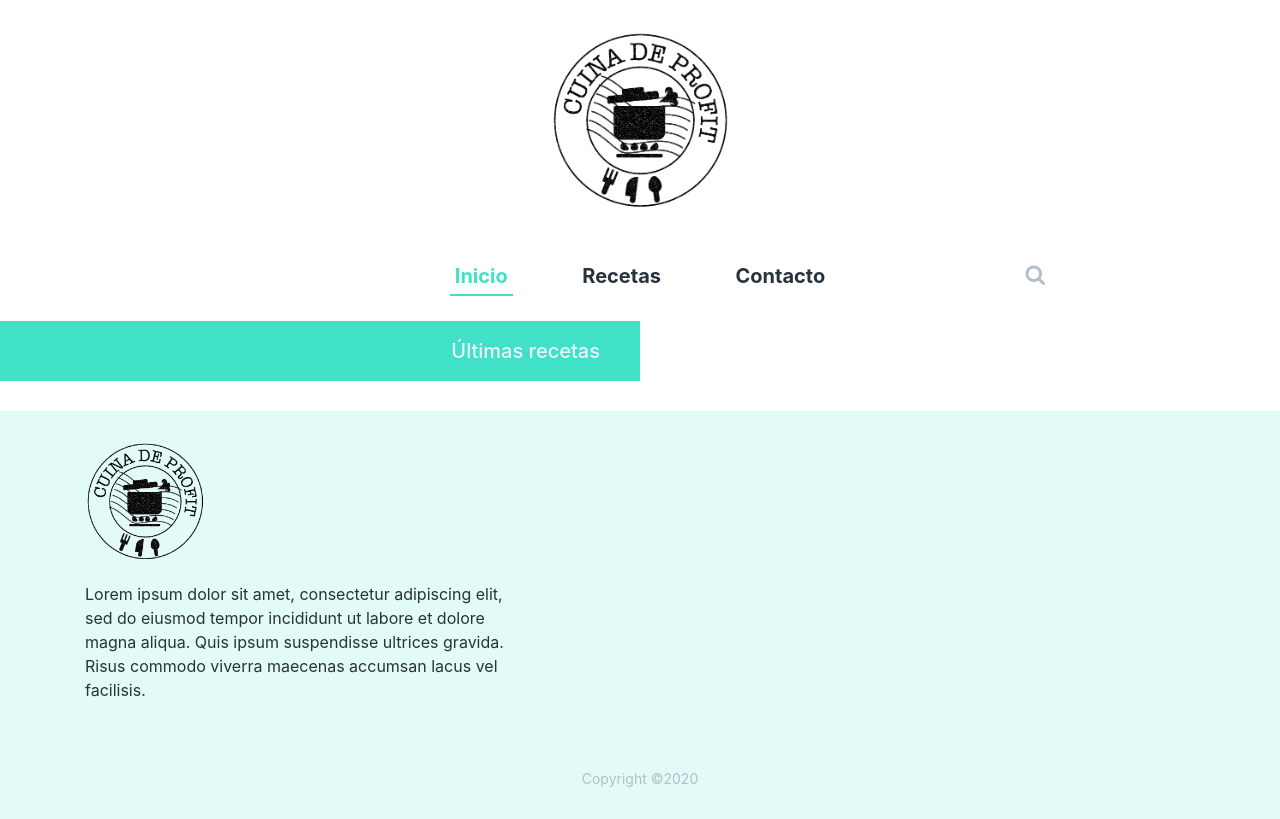
After one commit to barbaragavalda/cuinadeprofit.cat, a PHP site: template src/Web/View/home.twig in a window 1280 px wide. The commit adds this page. Run offline with PHP 8.4, Linux system fonts and the light colour scheme; the template is opened without the code that fills it, so the values that code supplies are empty; some libraries are stand-ins or nearby versions.

Commit message:
start home

```diff
--- a/config/web/routing.php
+++ b/config/web/routing.php
@@ -3,7 +3,7 @@
 $config = array(
 
     'routing' => array(
-        '' => 'DefaultController'
+        '' => 'Home'
     )
 
 );
--- a/public/static/css/style.css
+++ b/public/static/css/style.css
@@ -44,6 +44,7 @@ footer {
 header a:hover, header a.current {
 	color: rgb(65, 225, 200) !important;
 }
+.main-bg,
 header ul li a:after{
 	background: rgb(65, 225, 200);
 }
@@ -66,6 +67,10 @@ input:focus, select:focus, button:focus, textarea:focus {
 .logo img {
 	display: block;
 	width: 100%;
+}
+
+section {
+	position: relative;
 }
 
 /* header */
@@ -185,6 +190,7 @@ header .search-button {
 	border-bottom-style: solid;
 }
 
+/* 404 */
 #error-404 {
 	min-height: 580px;
 	padding: 15px 30% 15px 15px;
@@ -197,3 +203,13 @@ header .search-button {
 #error-404 h3 {
 	font-size: 1.4em;
 }
+
+/******************************
+ * HOME
+ ******************************/
+section h5 {
+	display: block;
+	width: 50%;
+	text-align: right;
+	padding: 18px 40px 18px 0;
+}
--- /dev/null
+++ b/src/Web/View/home.twig
@@ -0,0 +1,8 @@
+{% extends 'basic.twig' %}
+
+{% block content %}
+    <section>
+        <h5 class="main-bg white-color">{% trans %}Últimas recetas{% endtrans %}</h5>
+
+    </section>
+{% endblock %}
```
Also changed, not shown: src/Web/Controller/Controller.php (added, +28 -0 lines), src/Web/Controller/DefaultController.php (+1 -17 lines), src/Web/Controller/Home.php (added, +11 -0 lines), 1 other file.
